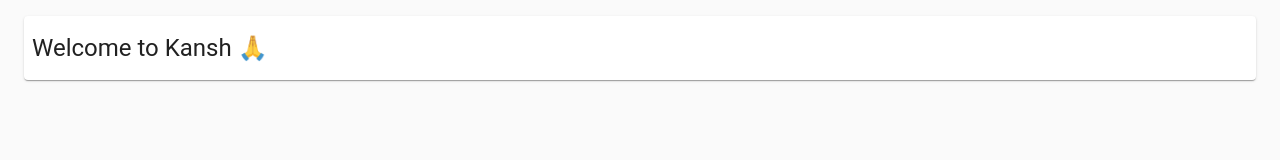
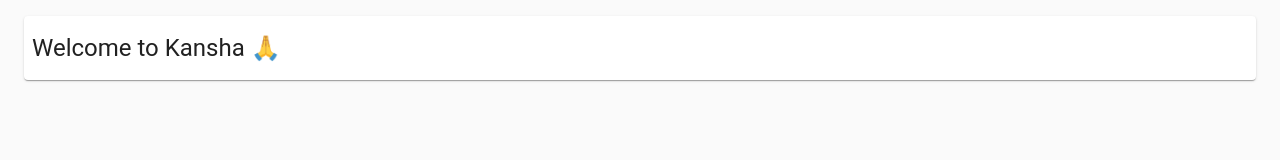
Before and after one commit to rleslie1015/kansha-fe, a React (Create React App) app in the folder react-app/: page / in a window 1280 px wide. Shown: the top 160 px of the page. Built offline with nearby package versions, Linux system fonts and the light colour scheme.

Commit message:
✏ small typo fixed 🤷‍♂️

```diff
--- a/react-app/src/App.jsx
+++ b/react-app/src/App.jsx
@@ -26,7 +26,7 @@ export const App = () => {
             <Container fixed>
                 <Paper className={classes.paper}>
                     <Typography className={classes.typo} variant="h5">
-                        Welcome to Kansh{' '}
+                        Welcome to Kansha{' '}
                         <span aria-label="folded hands emoji" role="img">
                             🙏
                         </span>
```
